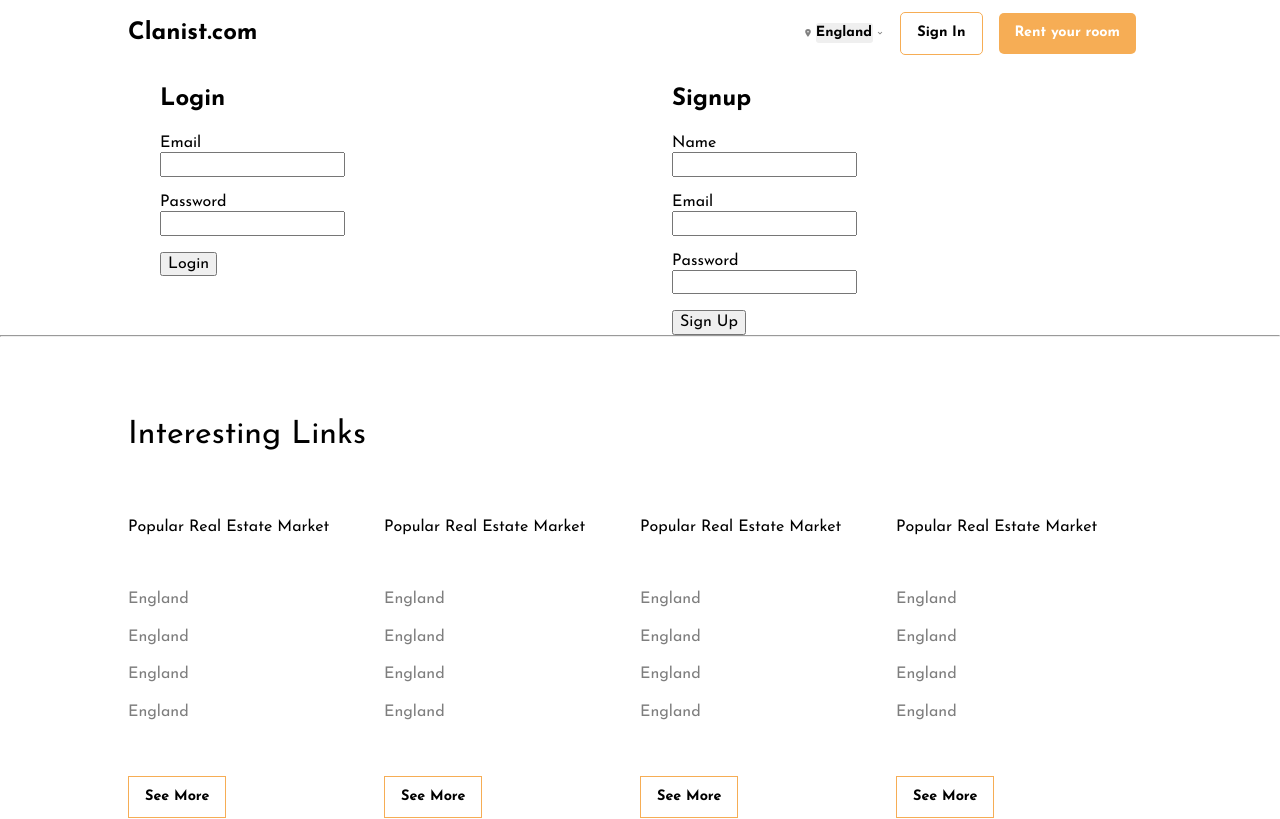
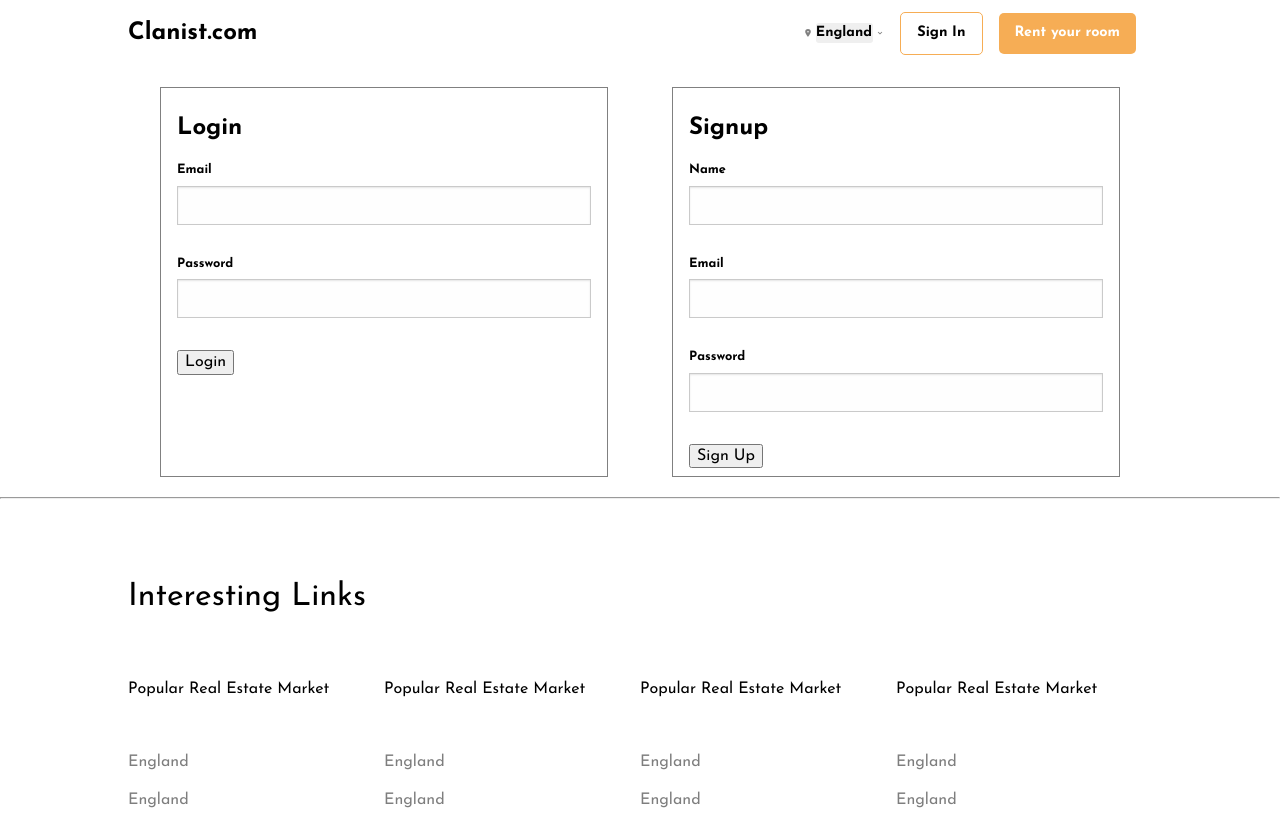
Before and after one commit to anku255/nextjs-blog, a Next.js app: page /auth in a window 1280 px wide. Shown: the top 819 px of the page. Built offline with nearby package versions, Linux system fonts and the light colour scheme.

Commit message:
📝Improve css for auth and createpost page

```diff
--- a/components/CustomInput.js
+++ b/components/CustomInput.js
@@ -1,8 +1,32 @@
 import styled from "styled-components";
 
 const StyledInput = styled.div`
+  margin-bottom: 1rem;
   label {
     display: block;
+    font-size: 0.8rem;
+    font-weight: bold;
+    margin-bottom: 0.5rem;
+  }
+
+  input {
+    appearance: none;
+    width: 100%;
+    height: 2.4375rem;
+    padding: 0.5rem;
+    border: 1px solid #cacaca;
+    margin: 0 0 1rem;
+    font-family: inherit;
+    font-size: 1rem;
+    color: #0a0a0a;
+    background-color: #fefefe;
+    box-shadow: inset 0 1px 2px rgba(10, 10, 10, 0.1);
+    transition: box-shadow 0.5s, border-color 0.25s ease-in-out;
+
+    &:focus {
+      outline: none;
+      box-shadow: 0 0 0 3px rgba(66, 153, 225, 0.5);
+    }
   }
 
   p {
--- a/components/Login.js
+++ b/components/Login.js
@@ -15,8 +15,10 @@ const LOGIN_MUTATION = gql`
 `;
 
 const StyledLogin = styled.div`
-  margin: 0 2rem;
-  width: 50%;
+  margin: 0.5rem 2rem;
+  flex: 1 1 50%;
+  border: 1px solid grey;
+  padding: 0.5rem 1rem;
 
   .error-msg {
     background: red;
--- a/components/Signup.js
+++ b/components/Signup.js
@@ -15,8 +15,10 @@ const SIGNUP_MUTATION = gql`
 `;
 
 const StyledSignup = styled.div`
-  margin: 0 2rem;
-  width: 50%;
+  margin: 0.5rem 2rem;
+  flex: 1 1 50%;
+  border: 1px solid grey;
+  padding: 0.5rem 1rem;
 
   .error-msg {
     background: red;
--- a/pages/auth.js
+++ b/pages/auth.js
@@ -5,12 +5,18 @@ import Layout from "../components/Layout";
 import Login from "../components/Login";
 import Signup from "../components/Signup";
 
+import { screens } from "../theme";
+
 const Styles = styled.div`
-  padding: 0 8rem;
+  padding: 0.75rem 8rem;
 
   .container {
     display: flex;
     justify-content: center;
+
+    @media (max-width: ${screens.md}) {
+      flex-wrap: wrap;
+    }
   }
 `;
 
```
Also changed, not shown: pages/createpost.js (+32 -6 lines).
